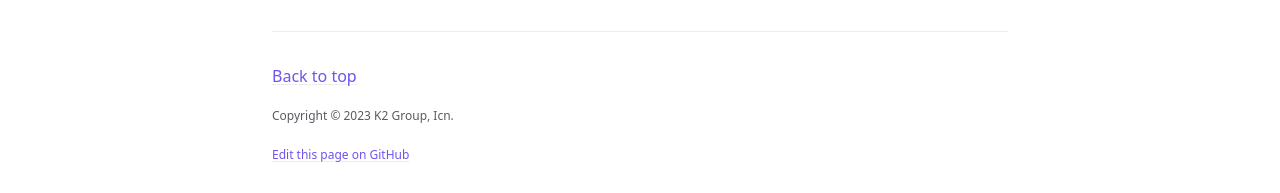
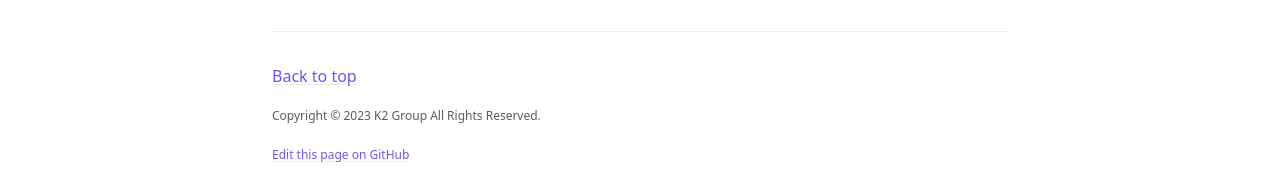
Before and after one commit to K2-Groups/k2-groups.github.io, a Jekyll site: the page built from index.md, in a window 1280 px wide. Shown: the part 1635-1828 px from the top of the page. Built offline with Jekyll 4.4.1, drawn with Linux system fonts in a browser that asks for light colours; cached includes are drawn as plain includes.

Commit message:
Update _config.yml

```diff
--- a/_config.yml
+++ b/_config.yml
@@ -143,7 +143,7 @@ liquid:
 back_to_top: true
 back_to_top_text: "Back to top"
 
-footer_content: "Copyright &copy; 2023 K2 Group, Icn."
+footer_content: "Copyright &copy; 2023 K2 Group All Rights Reserved."
 
 # Footer last edited timestamp
 last_edit_timestamp: true # show or hide edit time - page must have `last_modified_date` defined in the frontmatter
```
